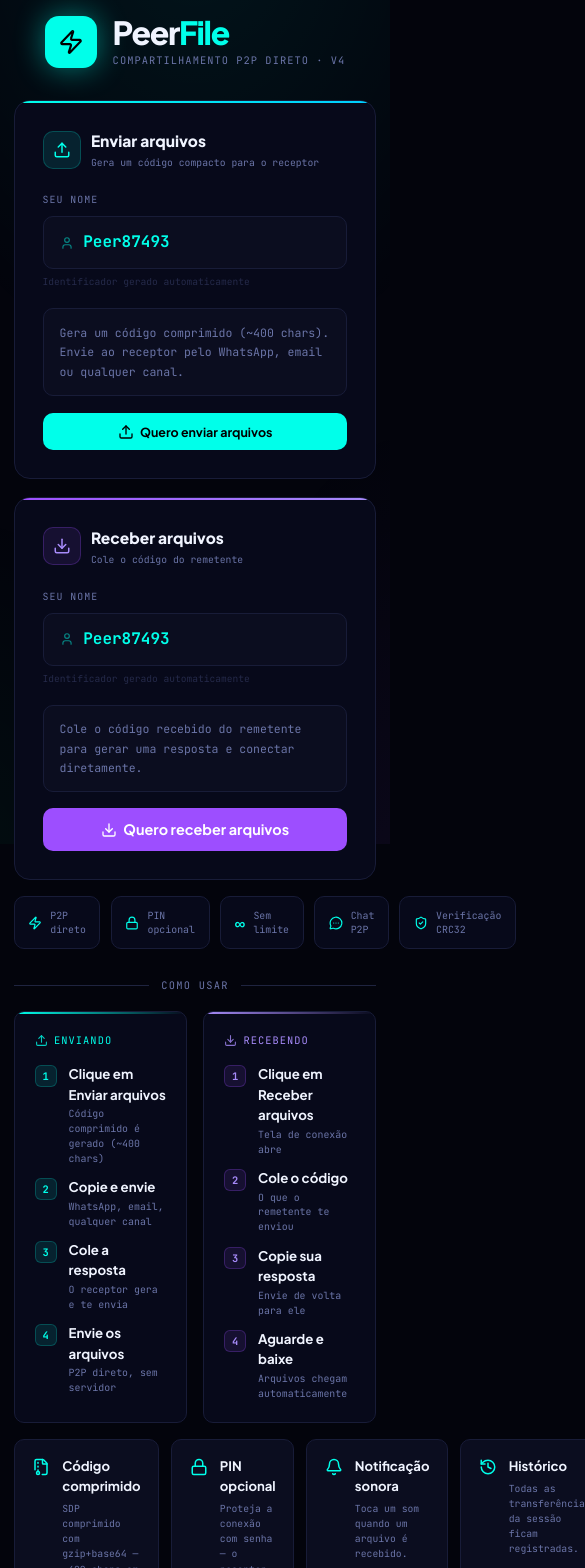
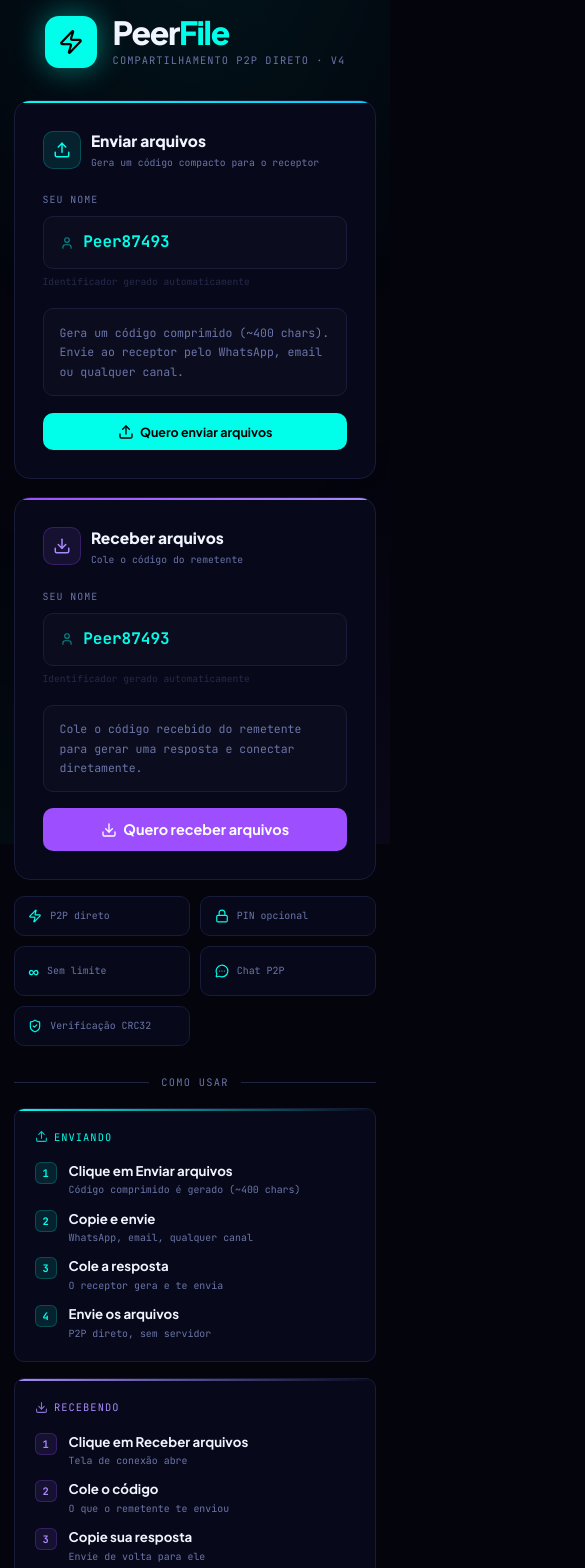
Before and after one commit to derikincode/PeerFile, a React (Vite) app: page / in a window 390 px wide. Shown: the top 1568 px of the page, 585 px wide, since content can reach past the window. Built offline with nearby package versions, Linux system fonts and the light colour scheme.

Commit message:
fix: JS-based responsive grids for mobile

```diff
--- a/src/App.jsx
+++ b/src/App.jsx
@@ -13,6 +13,19 @@ import {
   avatarColor, avatarInitial,
   crc32, tryCompress, copyText, uid,
 } from "./utils/utils.js";
+
+/* ─────────────────────────────────────────────────────────────────────
+   RESPONSIVE HOOK
+───────────────────────────────────────────────────────────────────── */
+function useIsMobile(breakpoint = 768) {
+  const [isMobile, setIsMobile] = useState(() => window.innerWidth <= breakpoint);
+  useEffect(() => {
+    const fn = () => setIsMobile(window.innerWidth <= breakpoint);
+    window.addEventListener("resize", fn);
+    return () => window.removeEventListener("resize", fn);
+  }, [breakpoint]);
+  return isMobile;
+}
 
 /* ─────────────────────────────────────────────────────────────────────
    CONSTANTS
@@ -318,6 +331,7 @@ function QRCodeWidget({ value, size = 160 }) {
 ───────────────────────────────────────────────────────────────────── */
 function Lobby({ onSend, onReceive }) {
   const [name] = useState(() => localStorage.getItem("fb-name") || randomName());
+  const isMobile = useIsMobile(768);
   useEffect(() => { localStorage.setItem("fb-name", name); }, [name]);
 
   const features = [
@@ -361,7 +375,7 @@ function Lobby({ onSend, onReceive }) {
         </div>
 
         {/* Cards */}
-        <div className="lobby-cards-grid">
+        <div style={{ display: "grid", gridTemplateColumns: isMobile ? "1fr" : "1fr 1fr", gap: "1.1rem", marginBottom: "1rem", alignItems: "stretch" }}>
 
           {/* Enviar */}
           <div style={{ background: "var(--s1)", border: "1px solid var(--border)", borderRadius: "var(--r)", padding: "1.75rem", position: "relative", overflow: "hidden", display: "flex", flexDirection: "column" }}>
@@ -407,7 +421,7 @@ function Lobby({ onSend, onReceive }) {
         </div>
 
         {/* Features strip */}
-        <div className="feat-strip-mobile" style={{ display: "grid", gridTemplateColumns: "repeat(5,1fr)", gap: ".65rem", marginTop: "1rem" }}>
+        <div style={{ display: "grid", gridTemplateColumns: isMobile ? "1fr 1fr" : "repeat(5,1fr)", gap: ".65rem", marginTop: "1rem" }}>
           {features.map(([Icon, tx]) => (
             <div key={tx} style={{ background: "var(--s1)", border: "1px solid var(--border)", borderRadius: "var(--r-sm)", padding: ".75rem .85rem", display: "flex", alignItems: "center", gap: ".5rem" }}>
               {typeof Icon === "string"
@@ -427,7 +441,7 @@ function Lobby({ onSend, onReceive }) {
             <div style={{ height: 1, flex: 1, background: "var(--border2)" }} />
           </div>
 
-          <div className="tutorial-grid-mobile" style={{ display: "grid", gridTemplateColumns: "1fr 1fr", gap: "1rem", marginBottom: "1rem" }}>
+          <div style={{ display: "grid", gridTemplateColumns: isMobile ? "1fr" : "1fr 1fr", gap: "1rem", marginBottom: "1rem" }}>
             {[
               { color: "var(--accent)", bg: "rgba(0,255,234,.1)", border: "rgba(0,255,234,.2)", Icon: Upload, title: "Enviando", steps: [["1","Clique em Enviar arquivos","Código comprimido é gerado (~400 chars)"],["2","Copie e envie","WhatsApp, email, qualquer canal"],["3","Cole a resposta","O receptor gera e te envia"],["4","Envie os arquivos","P2P direto, sem servidor"]] },
               { color: "#a78bfa", bg: "rgba(157,78,255,.1)", border: "rgba(157,78,255,.25)", Icon: Download, title: "Recebendo", steps: [["1","Clique em Receber arquivos","Tela de conexão abre"],["2","Cole o código","O que o remetente te enviou"],["3","Copie sua resposta","Envie de volta para ele"],["4","Aguarde e baixe","Arquivos chegam automaticamente"]] },
@@ -452,7 +466,7 @@ function Lobby({ onSend, onReceive }) {
             ))}
           </div>
 
-          <div className="tips-grid-mobile" style={{ display: "grid", gridTemplateColumns: "repeat(4,1fr)", gap: ".75rem" }}>
+          <div style={{ display: "grid", gridTemplateColumns: isMobile ? "1fr 1fr" : "repeat(4,1fr)", gap: ".75rem" }}>
             {tips.map(([Icon, t, d]) => (
               <div key={t} style={{ background: "var(--s2)", border: "1px solid var(--border)", borderRadius: "var(--r-sm)", padding: "1rem 1.1rem", display: "flex", gap: ".75rem" }}>
                 <Icon size={18} style={{ flexShrink: 0, marginTop: 2, color: "var(--accent)" }} />
```
